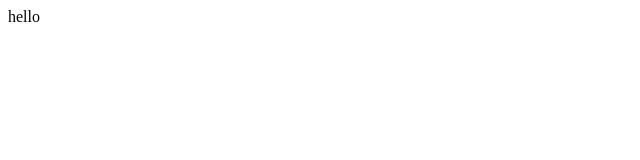
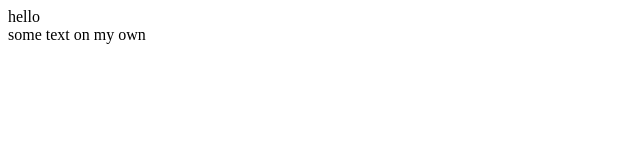
Before and after one commit to semaeryilmaz99/login-form-with-b5-and-js, a plain HTML site: page index.html in a window 1280 px wide. Shown: the whole page, without its empty margins (0-640 px from the left). Drawn offline with Linux system fonts and the light colour scheme.

Commit message:
some changes at index.html
some changes at index.html

```diff
--- a/index.html
+++ b/index.html
@@ -1 +1,3 @@
 <div>hello</div>
+
+<div>some text on my own</div>
```
